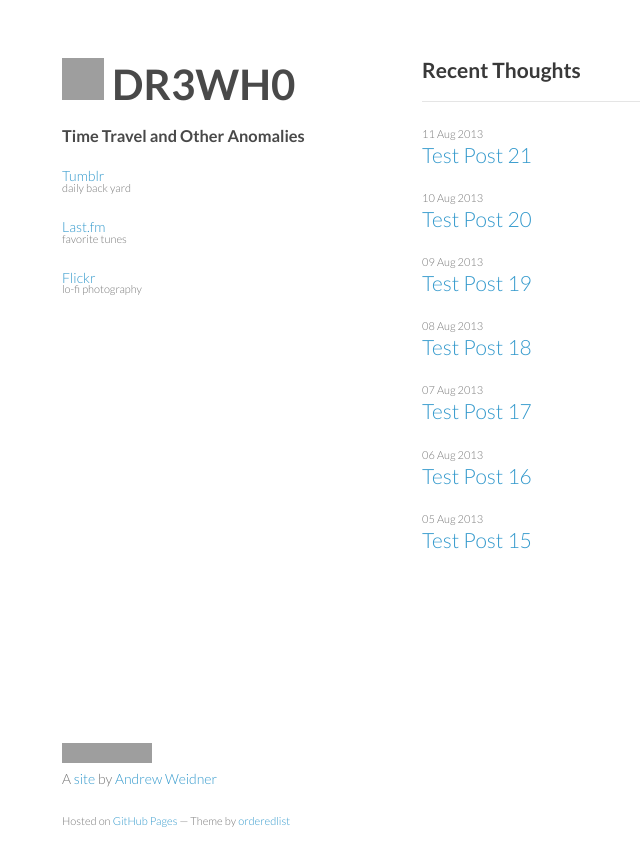
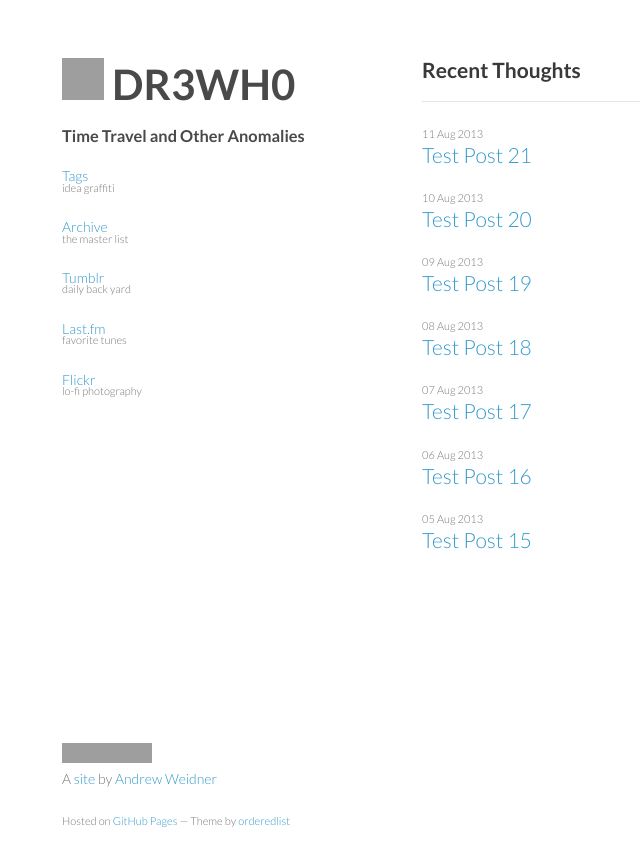
Before and after one commit to drewhop/drewhop.github.io, a Jekyll site: the page built from index.html, in a window 1280 px wide. Shown: the top 866 px of the page, without its empty margins (148-788 px from the left). Built offline with Jekyll 4.4.1, drawn with Linux system fonts in a browser that asks for light colours; comment, search, counter and statistics services are not loaded; grey boxes are pictures that could not be loaded.

Commit message:
Update default.html

```diff
--- a/_layouts/default.html
+++ b/_layouts/default.html
@@ -18,7 +18,8 @@
       <header>
         <h1><a href="/index.html"><img src="https://dl.dropboxusercontent.com/u/8239797/DR3WH0.png" alt="DR3WH0.png" height="42" width="42" /> DR3WH0</a></h1>
         <h3>Time Travel and Other Anomalies</h3>
-        <!---<p class="view"><a href="/archive.html">Thoughts<small>the master list</small></a>--->
+        <p class="view"><a href="/tags.html">Tags<small>idea graffiti</small></a>
+        <p class="view"><a href="/archive.html">Archive<small>the master list</small></a>
         <p class="view"><a href="http://dr3wh0.tumblr.com/">Tumblr<small>daily back yard</small></a>
         <p class="view"><a href="http://www.last.fm/user/DR3WH0">Last.fm<small>favorite tunes</small></a>
         <p class="view"><a href="http://www.flickr.com/photos/dr3wh0/" target="tab">Flickr<small>lo-fi photography</small></a>
```
